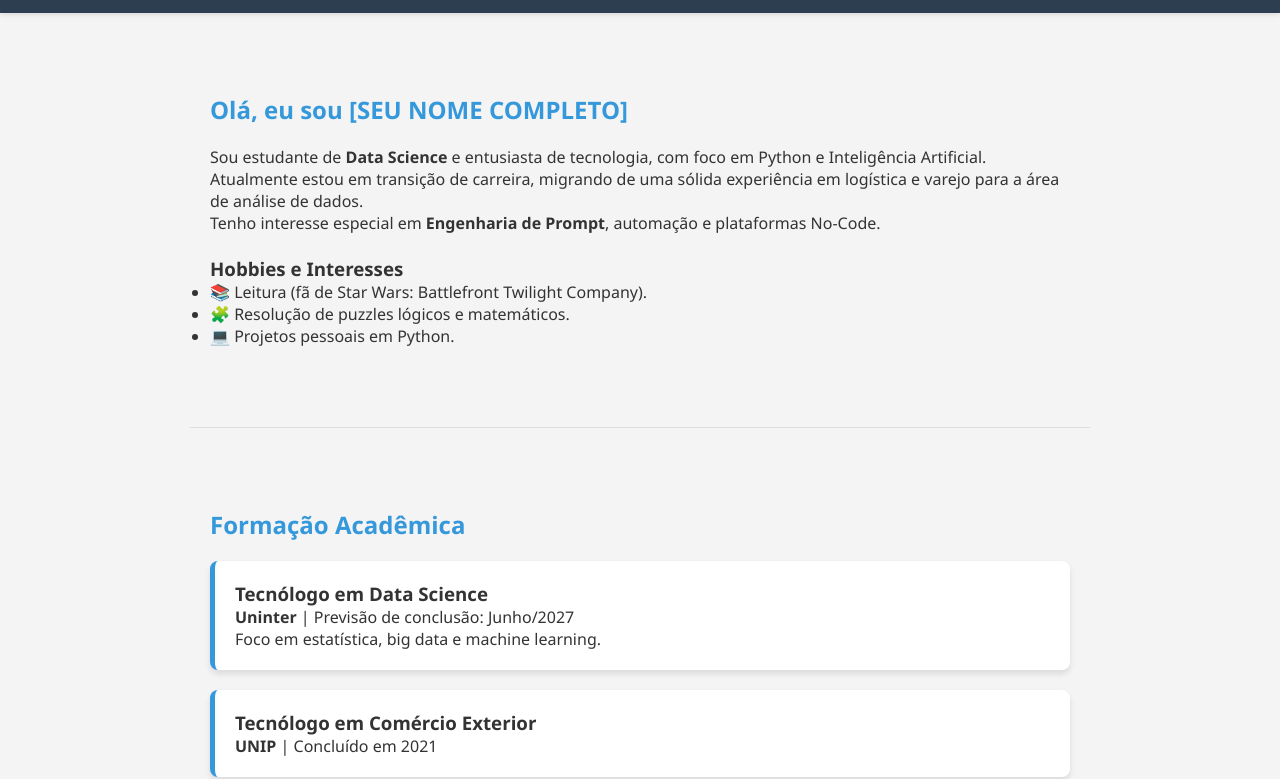
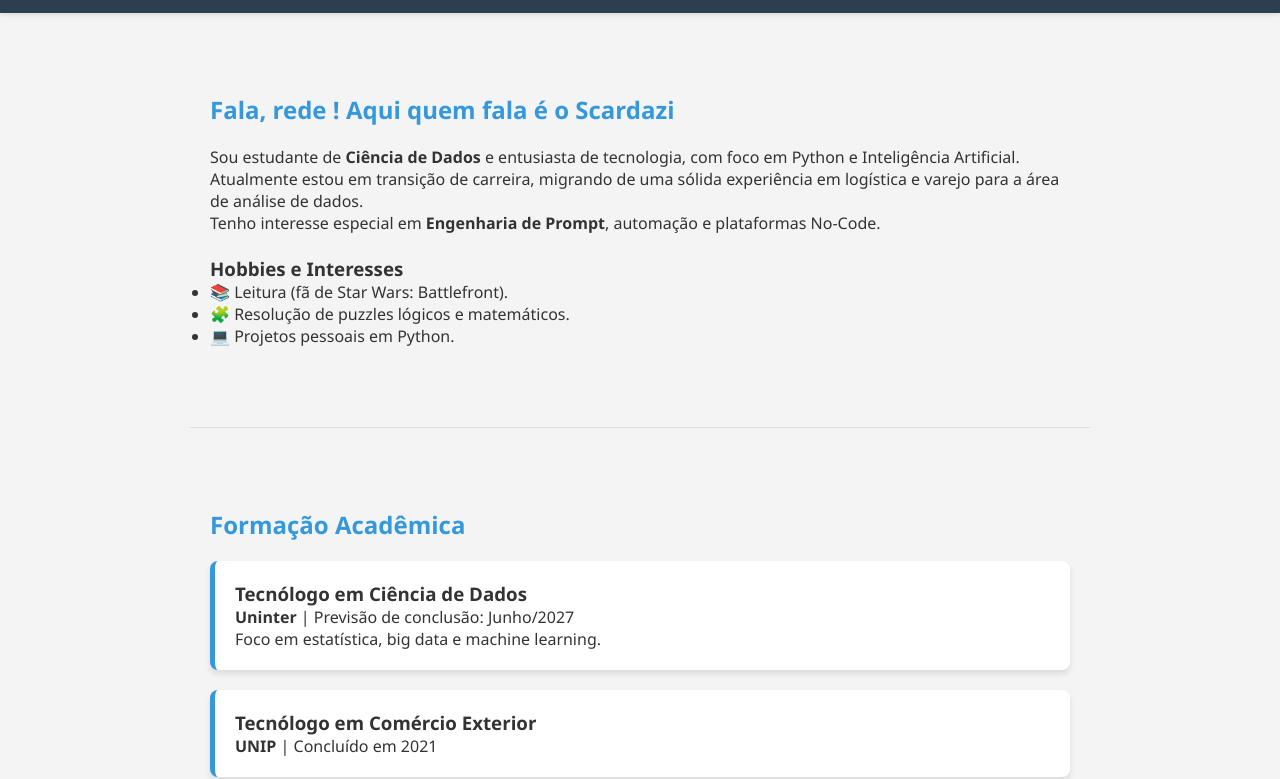
Before and after one commit to Gskars/trabalho_Uninter_2025, a plain HTML site: page index.html in a window 1280 px wide. Shown: the part 52-831 px from the top of the page. Drawn offline with Linux system fonts and the light colour scheme.

Commit message:
Revise portfolio content and personal introduction
Updated personal information and project details in the portfolio.

```diff
--- a/index.html
+++ b/index.html
@@ -23,9 +23,10 @@
 
     <main>
         <section id="sobre" class="section">
-            <h1>Olá, eu sou [SEU NOME COMPLETO]</h1>
+            <h1>Fala, rede !
+                Aqui quem fala é o Scardazi</h1>
             <p>
-                Sou estudante de <strong>Data Science</strong> e entusiasta de tecnologia, com foco em Python e Inteligência Artificial.
+                Sou estudante de <strong>Ciência de Dados</strong> e entusiasta de tecnologia, com foco em Python e Inteligência Artificial.
                 Atualmente estou em transição de carreira, migrando de uma sólida experiência em logística e varejo para a área de análise de dados.
             </p>
             <p>
@@ -34,7 +35,7 @@
             <br>
             <h3>Hobbies e Interesses</h3>
             <ul>
-                <li>📚 Leitura (fã de Star Wars: Battlefront Twilight Company).</li>
+                <li>📚 Leitura (fã de Star Wars: Battlefront).</li>
                 <li>🧩 Resolução de puzzles lógicos e matemáticos.</li>
                 <li>💻 Projetos pessoais em Python.</li>
             </ul>
@@ -44,7 +45,7 @@
             <h2>Formação Acadêmica</h2>
 
             <div class="card">
-                <h3>Tecnólogo em Data Science</h3>
+                <h3>Tecnólogo em Ciência de Dados</h3>
                 <p><strong>Uninter</strong> | Previsão de conclusão: Junho/2027</p>
                 <p>Foco em estatística, big data e machine learning.</p>
             </div>
@@ -117,7 +118,7 @@
     </main>
 
     <footer>
-        <p>Desenvolvido por Guilherme Scardazi para a disciplina de Fundamentos Web - Uninter 2025.</p>
+        <p>Desenvolvido por Guilherme Scardazi para a disciplina de Fundamentos Web para a  Uninter.</p>
     </footer>
 
     <script src="Script.js"></script>
```
